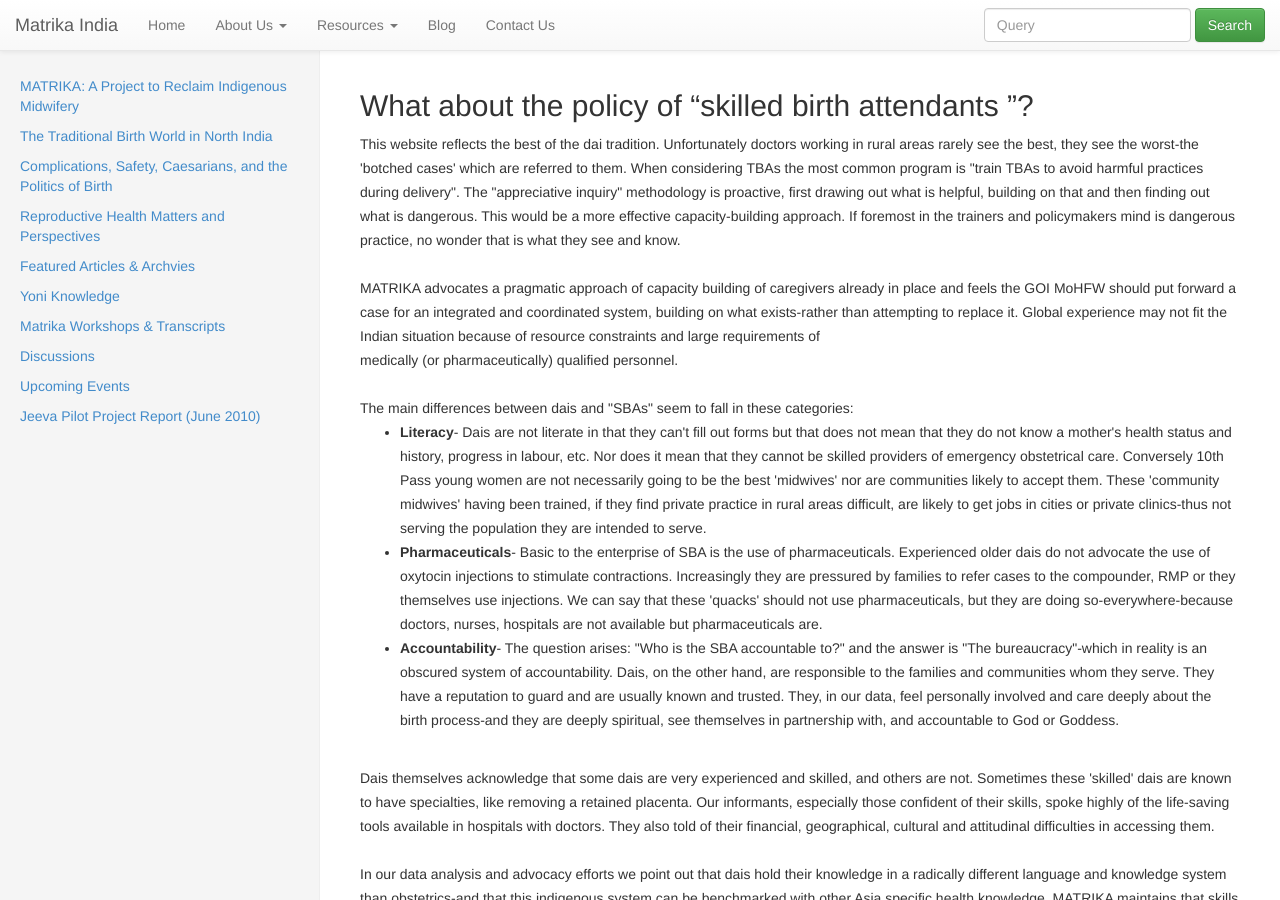
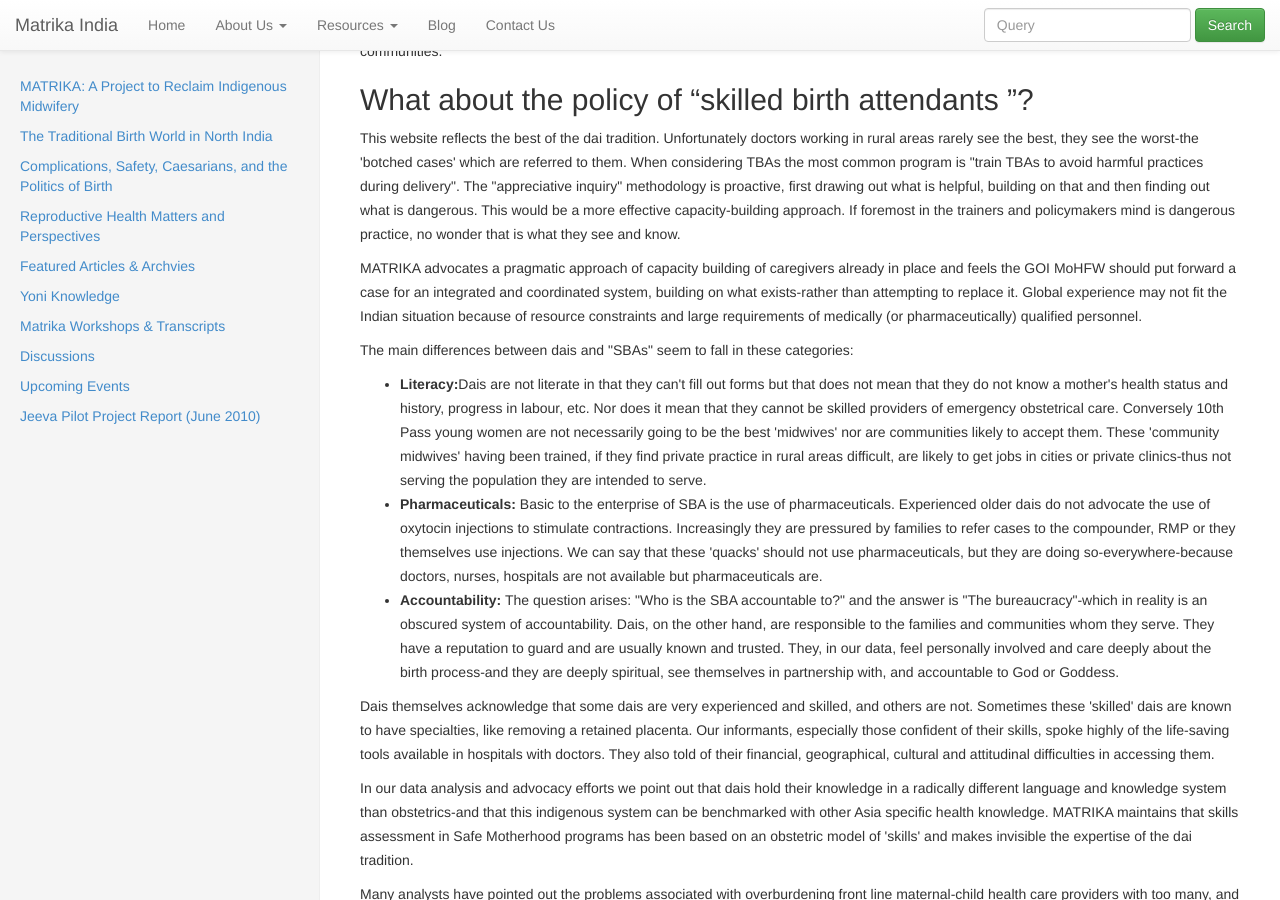
Before and after one commit to matrikaindia/matrika-beta, a Jekyll site: the page built from FAQ/PolicyMakers.html, in a window 1280 px wide and 900 px high, scrolled down 1695 px. Built offline with Jekyll 4.4.1, drawn with Linux system fonts in a browser that asks for light colours; nearby versions of some CDN libraries; some of the changed text lies outside the part shown.

Commit message:
Updated page styling

```diff
--- a/FAQ/PolicyMakers.html
+++ b/FAQ/PolicyMakers.html
@@ -4,9 +4,15 @@
 ---
 
 <h1>Policy Makers</h1>
+
 <matrika:video clip="/Clips/Clip1_Bath.video" width="384" height="288" />
-<h2>At the policy-making level what can be done to strengthen the
-	dai tradition and link it to government health services and providers.</h2>
+
+<h2>
+	At the policy-making level what can be done to strengthen the
+	dai tradition and link it to government health services and providers.
+</h2>
+
+<p>
 	The dai tradition, dais, and birth spaces generally are inextricably
 	interwoven with ideas of caste, purity and pollution. In many areas of
 	North India the term for dai is chamain, or female Chamar belonging to
@@ -16,21 +22,26 @@
 	against these women: caste, gender, class and literacy. MATRIKA analyses
 	lead us to believe it is for these reasons dais have been consistently
 	devalued, and deskilled.
-<br />
-<br />
+</p>
+
+<p>
 	This, in essence, means that many hierarchies will need to be challenged
 	in order to link with dais, enhance their status, improve their skills,
 	and bring them into the fold of health care providers on an equal
 	footing.
-<br />
+</p>
+
 <h3>Money</h3>
+
+<p>
 	Nothing speaks like money in today&rsquo;s world. Although often dais
 	say their work is &lsquo;sewa ka kam&rsquo; they are poor and the women
 	whom they serve are the poorest of the poor. One dai in our workshop
 	said she even brought old cloth and oil from her own home as there was
 	nothing in the jacha&rsquo;s house.
-<br />
-<br />
+</p>
+
+<p>
 	This means a stipend/payment must be instituted for each birth handled
 	by a dai &ndash; and an infrastructure created for executing this. Some
 	states have moved in this direction but it should be a national
@@ -38,8 +49,11 @@
 	corrupt infrastructure which would dispense this compensation. So the
 	problem lies not with the dais but with petty functionaries who siphon
 	off funds meant for the poor.
-<br />
+</p>
+
 <h3>Caste</h3>
+
+<p>
 	Most scholars of the history of medicine on the Indian subcontinent
 	agree that hands-on local health traditions (massage, bonesetters,
 	herbalists, snake-bite specialists, and dais) had their origins in
@@ -47,15 +61,17 @@
 	inheritors of an often sophisticated, caste-based body knowledge and
 	skill which differs radically from allopathy but is congruent with
 	Ayurveda and other Asian systems of medicine.
-<br />
-<br />
-Some policymakers and funders are now talking about the problem of
+</p>
+
+<p>
+	Some policy makers and funders are now talking about the problem of
 	&lsquo;social exclusion&rsquo; &ndash; the fact that some scheduled
 	caste/scheduled tribe people are prevented from accessing government
 	health services (PHCs, subcenters, ANMs, Anganwadis) because of their
 	caste status.
-<br />
-<br />
+</p>
+
+<p>
 	State health cadres&rsquo; recognition of and dialogue with
 	WOMEN&rsquo;S indigenous health knowledge and practitioners could be an
 	important step in overturning hierarchies and moving toward a
@@ -71,16 +87,22 @@
 	Girija, said, &ldquo;Dais are the obstetricians of Ayurveda. &rdquo; They
 	should be recognized as such &ndash; and their communities would benefit
 	from this reversal of hierarchies of knowledge.
-<br />
-<h2>AYUSH has been created to deal with indigenous systems of
-	medicine (ISM). Hasn&rsquo;t it been active in maternal health?</h2>
+</p>
+
+<h2>
+	AYUSH has been created to deal with indigenous systems of
+	medicine (ISM). Hasn&rsquo;t it been active in maternal health?
+</h2>
+
+<p>
 	The Ministry of Health and Family Welfare founded a Department of
 	Ayurveda, Yoga and Naturopathy, Unani, and Homeopathy in 1995. It was
 	renamed later as AYUSH and has a portfolio of developing educational
 	systems within these medical traditions, development of institutions,
 	hospitals and dispensaries as well as drug quality control.
-<br />
-<br />
+</p>
+
+<p>
 	The dai tradition is not textually based, has not been formally
 	incorporated into any educational or institutional setting. It has not
 	found a place within AYUSH. However there are currently moves towards
@@ -88,8 +110,10 @@
 	women&rsquo;s health. A document prepared by Dr. Mira Sadgopal for the
 	'National Dialogue' on Women, Health and Development, Mumbai, 23-25
 	November 2006 states
-<br />
-<p style="margin-left: 25px">For the 11th Five Year Plan period
+</p>
+
+<blockquote>
+	For the 11th Five Year Plan period
 	(2007-2013), the Planning Commission has called for 'mainstreaming of
 	the AYUSH systems in Government health policies and programmes'. While
 	words were voiced in this direction in the 10th Plan, too, it made
@@ -108,17 +132,23 @@
 	intention of 'mainstreaming' AYUSH, in looking at its implications for
 	women's health and women's access to health care we enter an area of
 	public health where there is little substantial data and scant
-	research-based analysis to rest on.</p>
-<br />
+	research-based analysis to rest on.
+</blockquote>
+
+<p>
 	Research does, however, indicate that one of the barriers to accessing
 	health care services is a providers&rsquo; attitude. If the provider is
 	respectful and somewhat knowledgeable about indigenous medicine, he or
 	she will be much more culturally accessible to poor and marginalized
 	communities.
-<br />
-<br />
-<h2>What about the policy of &ldquo;skilled birth
-	attendants &rdquo;?</h2>
+</p>
+
+<h2>
+	What about the policy of &ldquo;skilled birth
+	attendants &rdquo;?
+</h2>
+
+<p>
 	This website reflects the best of the dai tradition. Unfortunately
 	doctors working in rural areas rarely see the best, they see the
 	worst-the 'botched cases' which are referred to them. When considering
@@ -129,22 +159,24 @@
 	effective capacity-building approach. If foremost in the trainers and
 	policymakers mind is dangerous practice, no wonder that is what they see
 	and know.
-<br />
-<br />
+</p>
+
+<p>
 	MATRIKA advocates a pragmatic approach of capacity building of
 	caregivers already in place and feels the GOI MoHFW should put forward a
 	case for an integrated and coordinated system, building on what
 	exists-rather than attempting to replace it. Global experience may not
 	fit the Indian situation because of resource constraints and large
-requirements of
-<br />
-medically (or pharmaceutically) qualified personnel.
-<br />
-<br />
+	requirements of medically (or pharmaceutically) qualified personnel.
+</p>
+
+<p>
 	The main differences between dais and &quot;SBAs&quot; seem to fall in
 	these categories:
+</p>
+
 <ul>
-	<li><strong>Literacy</strong>- Dais are not literate in that they
+	<li><b>Literacy:</b>Dais are not literate in that they
 		can't fill out forms but that does not mean that they do not know a
 		mother's health status and history, progress in labour, etc. Nor does
 		it mean that they cannot be skilled providers of emergency obstetrical
@@ -153,16 +185,18 @@
 		'community midwives' having been trained, if they find private
 		practice in rural areas difficult, are likely to get jobs in cities or
 		private clinics-thus not serving the population they are intended to
-		serve.</li>
-	<li><strong>Pharmaceuticals</strong>- Basic to the enterprise of
+		serve.
+	</li>
+	<li><b>Pharmaceuticals: </b>Basic to the enterprise of
 		SBA is the use of pharmaceuticals. Experienced older dais do not
 		advocate the use of oxytocin injections to stimulate contractions.
 		Increasingly they are pressured by families to refer cases to the
 		compounder, RMP or they themselves use injections. We can say that
 		these 'quacks' should not use pharmaceuticals, but they are doing
 		so-everywhere-because doctors, nurses, hospitals are not available but
-		pharmaceuticals are.</li>
-	<li><strong>Accountability</strong>- The question arises:
+		pharmaceuticals are.
+	</li>
+	<li><b>Accountability: </b>The question arises:
 		&quot;Who is the SBA accountable to?&quot; and the answer is &quot;The
 		bureaucracy&quot;-which in reality is an obscured system of
 		accountability. Dais, on the other hand, are responsible to the
@@ -170,9 +204,11 @@
 		guard and are usually known and trusted. They, in our data, feel
 		personally involved and care deeply about the birth process-and they
 		are deeply spiritual, see themselves in partnership with, and
-		accountable to God or Goddess.</li>
+		accountable to God or Goddess.
+	</li>
 </ul>
-<br />
+
+<p>
 	Dais themselves acknowledge that some dais are very experienced and
 	skilled, and others are not. Sometimes these 'skilled' dais are known to
 	have specialties, like removing a retained placenta. Our informants,
@@ -180,8 +216,9 @@
 	life-saving tools available in hospitals with doctors. They also told of
 	their financial, geographical, cultural and attitudinal difficulties in
 	accessing them.
-<br />
-<br />
+</p>
+
+<p>
 	In our data analysis and advocacy efforts we point out that dais hold
 	their knowledge in a radically different language and knowledge system
 	than obstetrics-and that this indigenous system can be benchmarked with
@@ -189,8 +226,9 @@
 	assessment in Safe Motherhood programs has been based on an obstetric
 	model of 'skills' and makes invisible the expertise of the dai
 	tradition.
-<br />
-<br />
+</p>
+
+<p>
 	Many analysts have pointed out the problems associated with
 	overburdening front line maternal-child health care providers with too
 	many, and too diverse, tasks. Dais and 'other' women are attending
@@ -200,8 +238,11 @@
 	for birth control, malaria programs, RTIs and now AIDS prevention and
 	birth registration-thus diluting their ability to be responsive to
 	maternal child health needs.
-<br />
+</p>
+
 <h2>Why do we have such negative views of dais?</h2>
+
+<p>
 	The historical reason is rooted in the ideology of colonial India. The
 	British often liked to justify their rule in India in terms of the
 	scientific advancements they brought, particularly in terms of medicine
@@ -211,8 +252,9 @@
 	as an extra. In fact, hundreds of lady doctors, not allowed an easy
 	access to practice in the UK because of gender bias, came to work in
 	India.
-<br />
-<br />
+</p>
+
+<p>
 	The issue of high maternal mortality also the supposedly barbaric
 	hygiene and birth customs of dais and women themselves came to grip the
 	imagination of British abroad and English-educated Indians themselves.
@@ -222,8 +264,9 @@
 	London, as well as in India. It was truly a cause celebre. We have
 	inherited many of these views. (See &ldquo;Mother India &rdquo; by
 	Katherine Mayo &rdquo; in Featured Articles section)
-<br />
-<br />
+</p>
+
+<p>
 	A more positive view is often held by many older middle and upper class
 	Indians whose ancestral homes in villages allowed them exposure to these
 	birth traditions and dais personally. Also dais are often regarded
@@ -232,16 +275,20 @@
 	facilities for a variety of complex reasons. Unfortunately this research
 	has not influenced the Ministry of Health and Family Welfare&rsquo;s RCH
 	2 (Reproductive and Child Health) current policy.
-<br />
-<br />
-<strong>Utilizing dais discriminates against the poor.
+</p>
+
+<p class="bold">
+	Utilizing dais discriminates against the poor.
 	We&rsquo;re supposed to promote health through modern medicine.
-	Doesn&rsquo;t every woman have the right to a safe birth?</strong>
-<br />
+	Doesn&rsquo;t every woman have the right to a safe birth?
+</p>
+
 <em> <br /> <span class="smltxt3">Dr. Jo Murphy-Lawless, an
 		Irish sociologist and analyst of childbirth globally, writes </span></em>
 <br />
-<p style="margin-left: 30px">Proposed solutions to problems of
+
+<blockquote>
+	Proposed solutions to problems of
 	maternal mortality have flowed from advanced economies and global
 	institutions like the World Health Organisation and have tended to
 	reflect models of health care that are heavily influenced by the
@@ -252,8 +299,10 @@
 	programmes, has been caught between the structures and systems in
 	wealthy countries that produce their medical elite and the
 	circumstances of poor countries, where maternal health and well-being
-	are threatened by the problems of extreme poverty.</p>
-<br />
+	are threatened by the problems of extreme poverty.
+</blockquote>
+
+<p>
 	Murphy-Lawless points to the difficulty in transferring
 	resource-intensive technological and pharmaceutical based models in
 	increasingly unsecured social and economic conditions. She questions
@@ -261,8 +310,10 @@
 	the impact of globalisation on poor countries. She also asserts the
 	violence behind the erasure of indigenous birth practices and
 	practitioners in the Bolivian context.
-<br />
-<p style="margin-left: 30px">More critically still for women in
+</p>
+
+<blockquote>
+	More critically still for women in
 	Bolivia, the WHO has taken a particular stance on the issue of skilled
 	attendance in childbirth. In 1992, the WHO drew a line under indigenous
 	midwifery, categorising it as an unsafe traditional form which must be
@@ -271,4 +322,5 @@
 	potentially disastrous decision from a practical point of view, given
 	the still large percentages of women in parts of the world who give
 	birth reliant on local indigenous midwifery and who do not have access
-	to formal health care systems&#8230;</p>
+	to formal health care systems&#8230;
+</blockquote>
```
Also changed, not shown: FAQ/SafeMotherhood.html (+44 -28 lines). Lines whose indentation alone changed are shown as unchanged.
